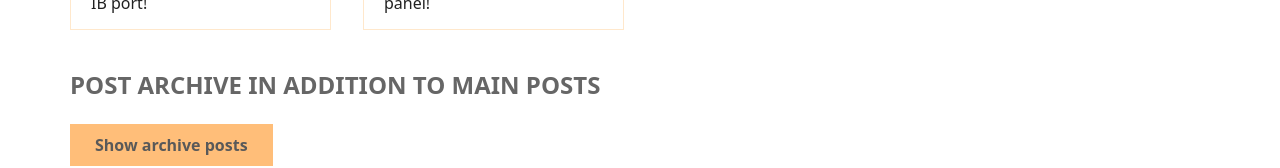
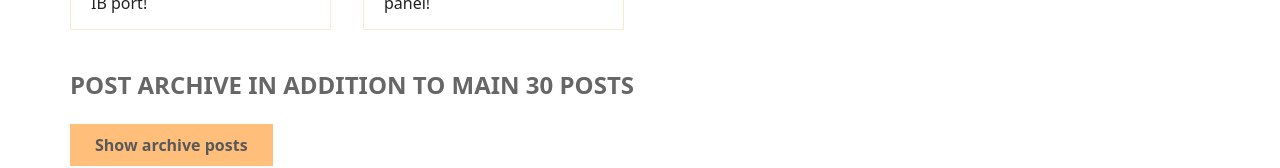
Before and after one commit to 005Dikshant/React-Development, a React (Create React App) app: page / in a window 1280 px wide. Shown: the part 1687-1855 px from the top of the page. Built offline with nearby package versions, Linux system fonts and the light colour scheme.

Commit message:
Adding dependency in useMemo hook
Keytake aways:

1. As soon as we add new posts into the blog, then only then Archive component will be rendered, since the dependency changed inside the dependency list of useMemo.

```diff
--- a/src/App-memo.js
+++ b/src/App-memo.js
@@ -36,9 +36,9 @@ function App() {
   const archiveState = useMemo(() => {
     return {
       show: false,
-      title: "Post archive in addition to main Posts",
+      title: `Post archive in addition to main ${posts.length} Posts`,
     };
-  }, []);
+  }, [posts.length]);
 
   // Whenever `isFakeDark` changes, we toggle the `fake-dark-mode` class on the HTML element (see in "Elements" dev tool).
   useEffect(
```
